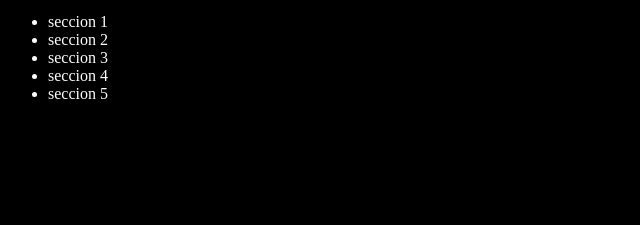
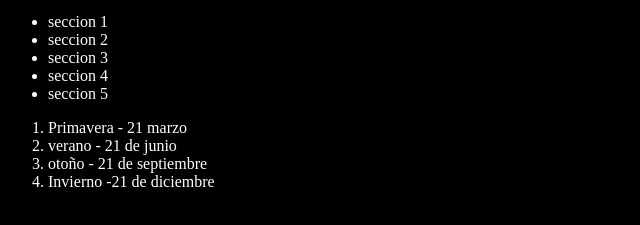
Before and after one commit to robermerlano/youtube-git, a plain HTML site: page index.html in a window 1280 px wide. Shown: the part 101-326 px from the top of the page, without its empty margins (0-640 px from the left). Drawn offline with Linux system fonts and the light colour scheme.

Commit message:
Agregando estaciones del año con fecha

```diff
--- a/index.html
+++ b/index.html
@@ -18,6 +18,14 @@
         <li>seccion 4</li>
         <li>seccion 5</li>
     </ul>
+
+    <ol>
+        <li>Primavera - 21 marzo </li>
+        <li>verano - 21 de junio</li>
+        <li>otoño - 21 de septiembre</li>
+        <li>Invierno -21 de diciembre</li>
+
+    </ol>
 </body>
 
 </html>
```
